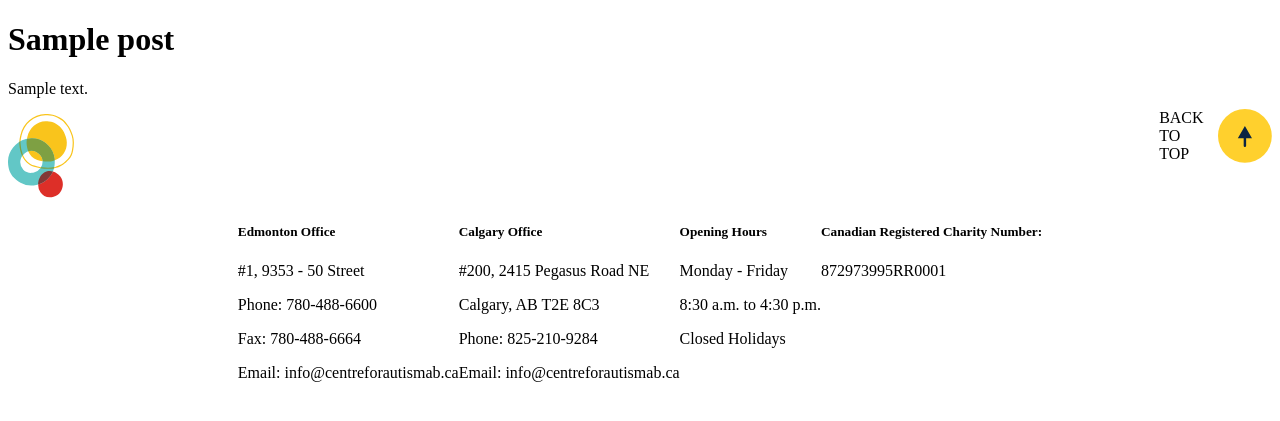
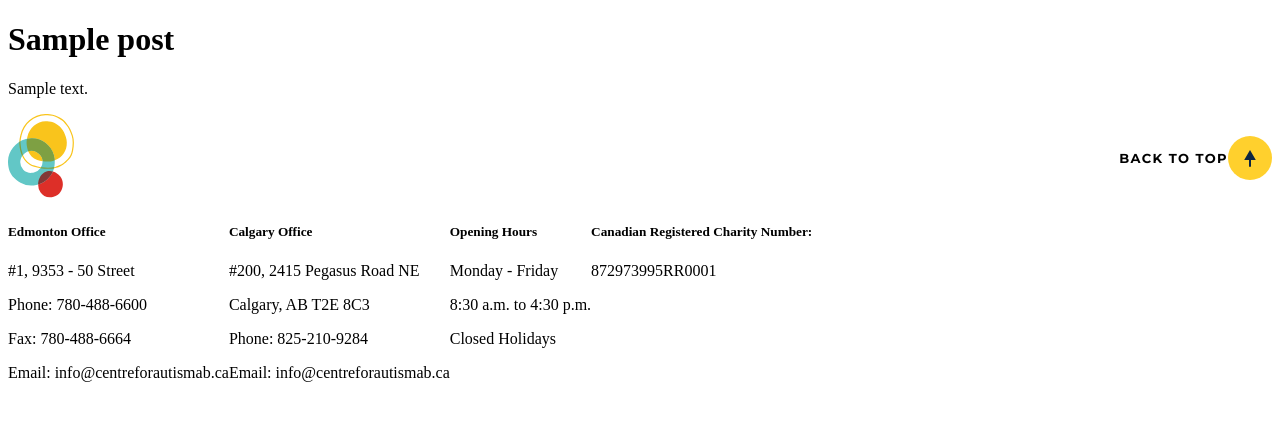
Before and after one commit to capstone-1261/cfasa, a WordPress theme: template index.php in a window 1280 px wide. Shown: the part 78-499 px from the top of the page. Run offline with PHP 8.4 and a stand-in for WordPress, Linux system fonts and the light colour scheme; the site name, menu and one post (Sample post) are stand-ins, and other content is empty.

Commit message:
footer styles set

```diff
--- a/footer.php
+++ b/footer.php
@@ -9,7 +9,7 @@
 
             <!-- Back to top Button -->
             <div class="back-to-top">
-                <span class="">Back to top</span>
+                <span class="tiny-hint">Back to top</span>
                 <svg fill="none" xmlns="http://www.w3.org/2000/svg" viewBox="0 0 44 44"><rect width="44" height="44" rx="22" fill="#ffd02d"/><path d="M21 30a1 1 0 1 0 2 0zm1-7h-1v7h2v-7zm0-9-5.8 10h11.6z" fill="#0c2542"/></svg>
             </div>
         </div>
--- a/style.css
+++ b/style.css
@@ -15,6 +15,20 @@ Custom Global Styles (Outside of JSON Capabilities
 main {
     padding: var(--wp--preset--spacing--large);
 }
+
+.tiny-hint {
+    font-family: 'Montserrat';
+    font-style: normal;
+    font-weight: 700;
+    font-size: 13px;
+    line-height: 18%;
+    letter-spacing: 1.4px;
+    text-transform: uppercase;
+    /* font smoothing */
+    -webkit-font-smoothing: antialiased;
+    -moz-osx-font-smoothing: grayscale;
+}
+
 
 /*
 ==========================
@@ -62,7 +76,8 @@ Footer Styles
 */
 
 footer {
-    background-color: var(--wp--preset--color--primary);
+    background-color: var(--wp--preset--color--navy-blue-cfasa);
+    padding-top: var(--wp--preset--spacing--large);
 }
 
 footer div.footer-container{
@@ -72,6 +87,7 @@ footer div.footer-container{
     align-items: center;
     gap: var(--wp--preset--spacing--base);
     max-width: 1440px;
+    width: 100%;
     margin: 0 auto;
     padding: var(--wp-preset--spacing-small) var(--wp--preset--spacing--large);
     color: var(--wp--preset--color--white);
@@ -86,20 +102,22 @@ footer div.footer-logos {
 
 footer div.footer-logo svg {
     width: 120px;
-
 }
 
 footer div.back-to-top {
-    display: flex;
-    flex-direction: row;
-    justify-content: flex-end;
-    flex-wrap: nowrap;
+    display: inline-flex;
+    justify-content: center;
+    align-items: center;
+    gap: var(--wp--preset--spacing--small);
+}
+
+
+
+footer div.back-to-top svg {
+    width: 44px;
     height: 44px;
-    gap: 10px;
-    align-items: center;
-    text-transform: uppercase;
+}
 
-}
 
 
 
@@ -113,9 +131,9 @@ footer h5 {
 footer div.footer-details {
     display: flex;
     flex-direction: row;
-    justify-content: space-between;
-    align-items: top;
+    justify-content: flex-start;
     gap: var(--wp--preset--spacing--base);
+    width: 100%;
 }
 
 footer div.footer-details > :not(:first-child) {
--- a/theme.json
+++ b/theme.json
@@ -184,12 +184,12 @@
 				{
 					"name": "H4",
 					"slug": "h4",
-					"size": "0.875"
+					"size": "0.875rem"
 				},
 				{
 					"name": "H5",
 					"slug": "h5",
-					"size": "0.938"
+					"size": "0.938rem"
 				}
 			],
 			"fontFamilies": [
```
